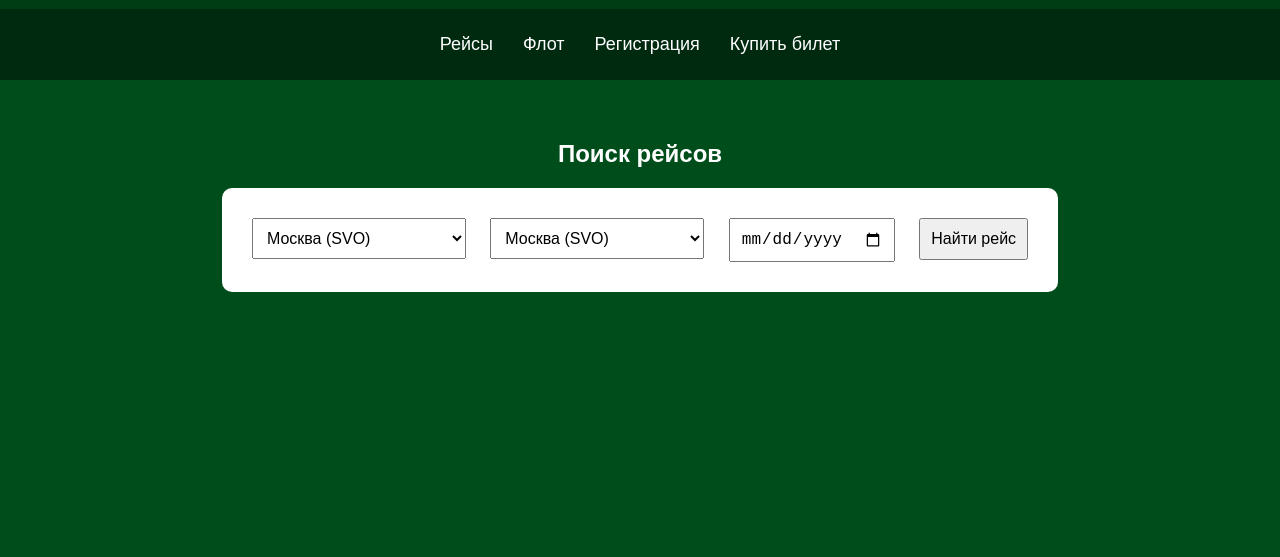
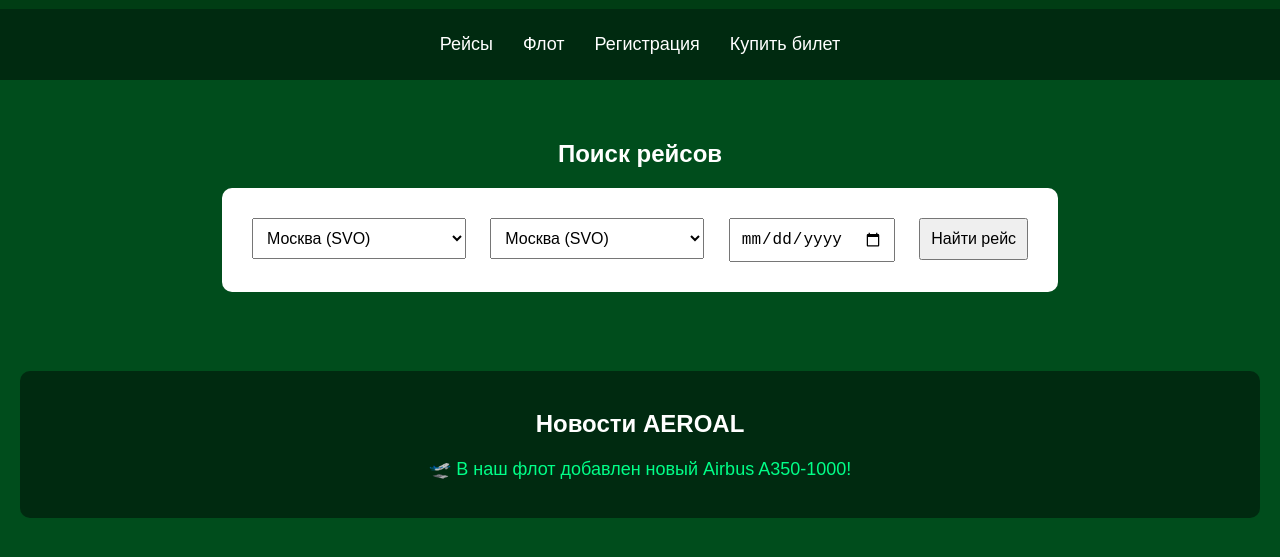
Before and after one commit to aeroalfounder/aeroal-site, a plain HTML site: page index.html in a window 1280 px wide. Shown: the part 103-660 px from the top of the page. Drawn offline with Linux system fonts and the light colour scheme.

Commit message:
Update index.html

```diff
--- a/index.html
+++ b/index.html
@@ -70,3 +70,29 @@
     </script>
 </body>
 </html>
+    <div class="news-container">
+        <h2>Новости AEROAL</h2>
+        <div class="news-slider">
+            <div class="news-item">✈️ AEROAL открывает новый маршрут в Шанхай (PVG)!</div>
+            <div class="news-item">🌍 Новое партнерство с международными авиакомпаниями!</div>
+            <div class="news-item">🛫 В наш флот добавлен новый Airbus A350-1000!</div>
+        </div>
+    </div>
+    <script>
+        let index = 0;
+        function showNews() {
+            const newsItems = document.querySelectorAll(".news-item");
+            newsItems.forEach(item => item.style.display = "none");
+            index = (index + 1) % newsItems.length;
+            newsItems[index].style.display = "block";
+        }
+        setInterval(showNews, 3000);
+        showNews();
+    </script>
+    <style>
+        .news-container { text-align: center; padding: 20px; background: #002a10; border-radius: 10px; margin: 20px; }
+        .news-slider { height: 40px; overflow: hidden; }
+        .news-item { font-size: 18px; display: none; color: #00ff88; }
+    </style>
+</body>
+</html>
```
